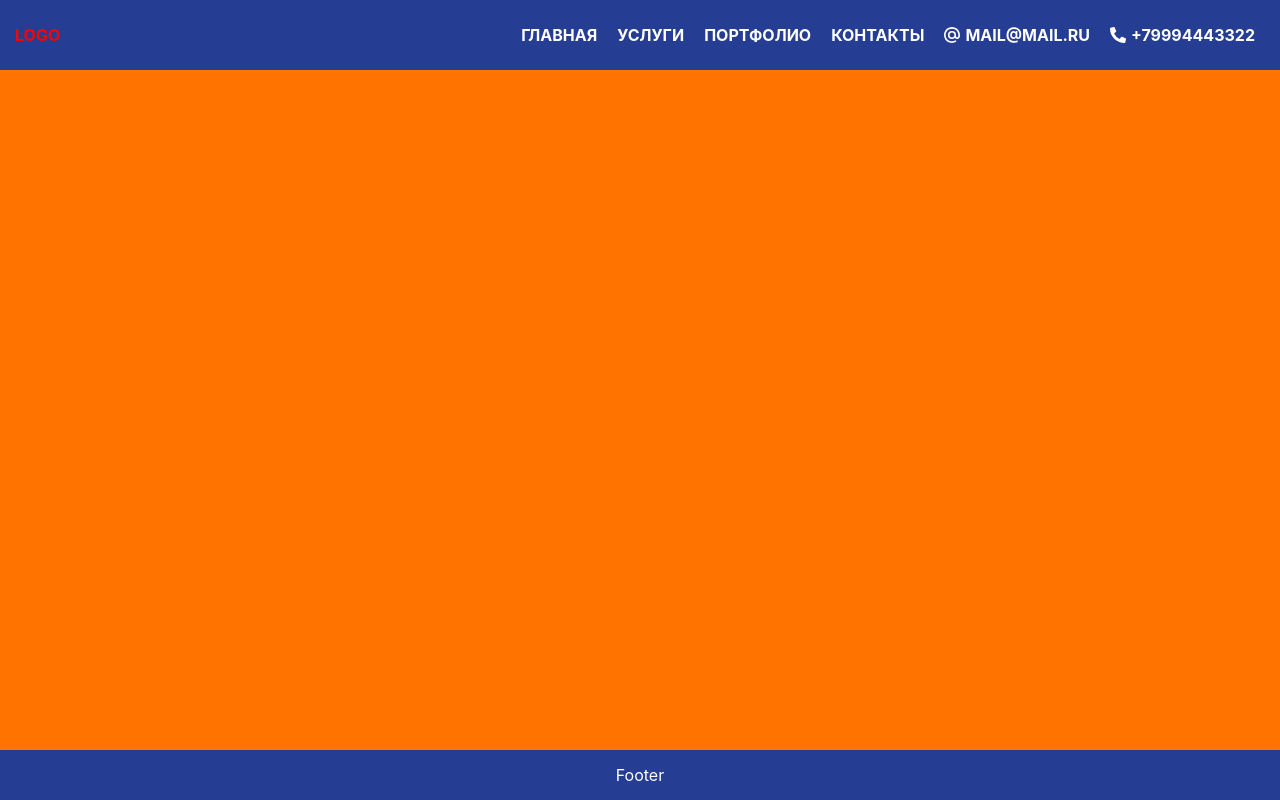
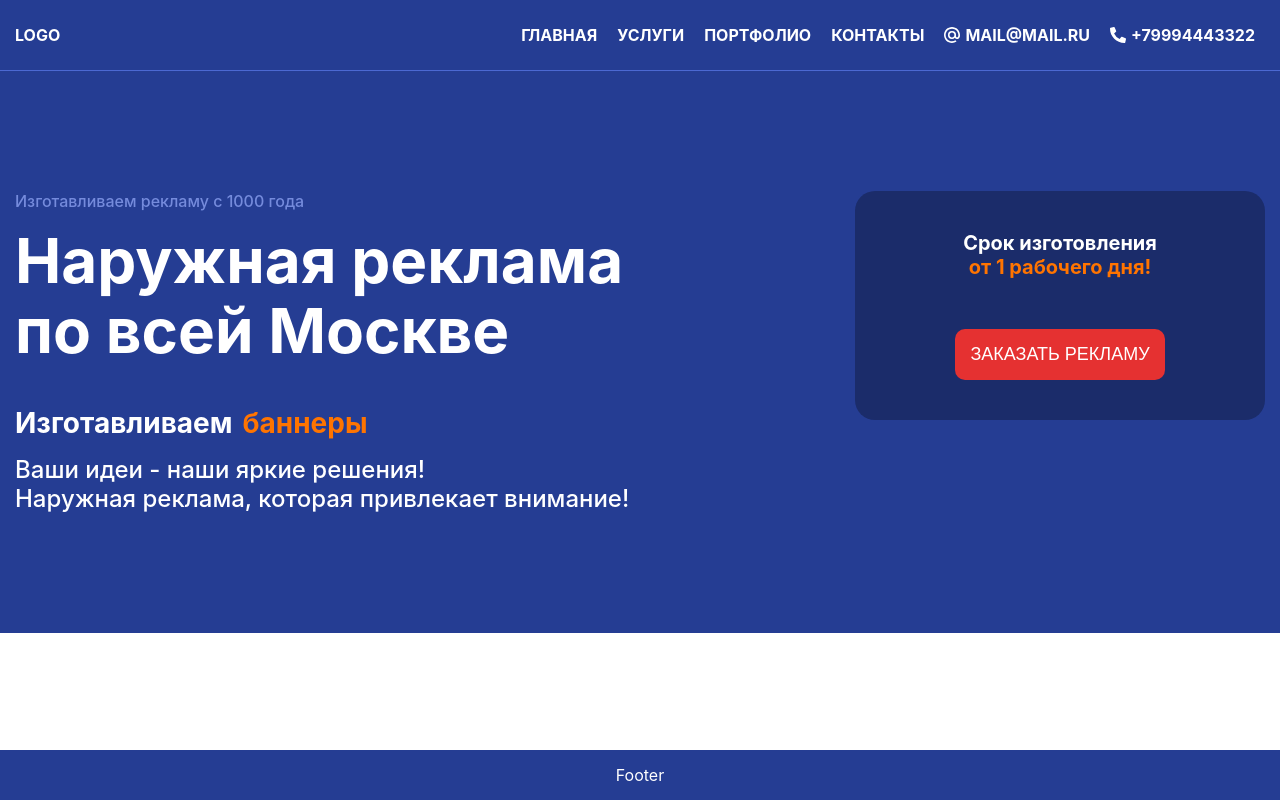
Before and after one commit to ZIKZAGis/TT-Print_outdoor_advertising, a React (Create React App) app: page / in a window 1280 px wide. Built offline with nearby package versions, Linux system fonts and the light colour scheme.

Commit message:
add intro and fix header

```diff
--- a/src/App.jsx
+++ b/src/App.jsx
@@ -1,19 +1,16 @@
 // import logo from './logo.svg';
-import Header from './components/Header/Header';
+import Header from './sections/Header/Header';
+import Intro from './sections/Intro/Intro';
 import './App.scss';
 
 function App() {
   return (
     <div className="App">
       <header className='App_header'>
-        <div className='App_container'>
         <Header/>
-        </div>
       </header>
       <main>
-        <div className='App_container'>
-          Main
-        </div>
+        <Intro/>
       </main>
       <footer>
         <div className='App_container'>
--- a/src/App.scss
+++ b/src/App.scss
@@ -7,8 +7,9 @@
     color: white;
 
     > main {
+        padding-top: 71px;
         flex-grow: 1;
-        background-color: $main-orange;
+        background-color: white;
         text-align: center;
     }
 
@@ -22,7 +23,7 @@
 
 .App_header {
     position: fixed;
-    width: 100%;
+    width: 100vw;
 }
 
 .App_container {
@@ -32,6 +33,10 @@
 }
 
 @media (max-width: $tablet) {
+    .App > main {
+        padding-top: 51px;
+    }
+
     .App_container {
         max-width: 960px;
     }
--- a/src/index.css
+++ b/src/index.css
@@ -16,6 +16,10 @@ body {
   -moz-osx-font-smoothing: grayscale;
 }
 
+main {
+  z-index: -1;
+}
+
 code {
   font-family: source-code-pro, Menlo, Monaco, Consolas, 'Courier New',
     monospace;
--- a/src/components/Header/Header.jsx
+++ b/src/sections/Header/Header.jsx
@@ -16,7 +16,7 @@ const Header = () => {
     }
 
     return (
-        <div className={styles.wrapper}>
+        <div className={`${styles.wrapper} App_container`}>
             <div className={styles.logo}>
                 Logo
             </div>
--- a/src/components/Header/Header.module.scss
+++ b/src/sections/Header/Header.module.scss
@@ -6,6 +6,7 @@
     padding: 0 15px;
     font-weight: bold;
     text-transform: uppercase;
+    border-bottom: 1px solid lighten($main-blue, 20%);
 
     > nav {
         width: 100%;
@@ -15,7 +16,7 @@
 }
 
 .logo {
-    color: red;
+    color: white;
     margin-right: 100px;
     display: flex;
     align-items: center;
@@ -85,7 +86,7 @@
         height: fit-content;
         width: 100%;
         right: -100%;
-        top: 50px;
+        top: 51px;
         transition: $animation;
 
         > li {
@@ -99,10 +100,20 @@
 
     .list_open {
         right: 0;
-        top: 50px;
         background-color: $main-blue;
+
+        &::before {
+            position: absolute;
+            right: 0;
+            top: 0;
+            content: '';
+            width: 100vw;
+            height: 100vh;
+            background-color: black;
+            opacity: 0.7;
+            z-index: -1;
+        }
     }
-
 
     .list_contacts {
         a p {
--- /dev/null
+++ b/src/sections/Intro/Intro.jsx
@@ -0,0 +1,33 @@
+import styles from './Intro.module.scss'
+
+const Intro = () => {
+    return (
+        <div className={styles.intro}>
+            <div className={`${styles.intro_wrapper} App_container`}>
+                <div className={styles.intro_text_block}>
+                    <p>Изготавливаем рекламу с 1000 года</p>
+                    <h1>Наружная реклама<br/> по всей Москве</h1>
+                    <div className={styles.variable_text_block}>
+                        <p className={styles.intro_static}>Изготавливаем</p>
+                        <ul className={styles.list_of_types}>
+                            <li className={styles.type}>Световые короба</li>
+                            <li className={styles.type}>Вывески</li>
+                            <li className={styles.type}>Баннеры</li>
+                            <li className={styles.type}>Сварные конструкции</li>
+                            <li className={styles.type}>Объёмные буквы</li>
+                            <li className={styles.type}>Таблички</li>
+                            <li className={styles.type}>Плоттерную резку</li>
+                        </ul>
+                    </div>
+                    <p>Ваши идеи - наши яркие решения! <br/>Наружная реклама, которая привлекает внимание!</p>
+                </div>
+                <div className={styles.intro_order_block}>
+                    <p>Срок изготовления<br/> <span>от 1 рабочего дня!</span></p>
+                    <button>Заказать рекламу</button>
+                </div>
+            </div>
+        </div>
+    )
+}
+
+export default Intro
--- /dev/null
+++ b/src/sections/Intro/Intro.module.scss
@@ -0,0 +1,168 @@
+@import './../../variables.scss';
+
+.intro {
+    background-color: $main-blue;
+}
+
+.intro_wrapper {
+    display: grid;
+    grid-template-columns: 2fr 1fr;
+    gap: 20px;
+    padding: 120px 15px;
+}
+
+.intro_text_block {
+    text-align: left;
+
+    > p:first-child {
+        font-weight: 500;
+        color: lighten($main-blue, 30%);
+        margin-bottom: 15px;
+    }
+
+    > p:last-child {
+        font-size: 24px;
+        font-weight: 500;
+    }
+
+    h1 {
+        font-size: 62px;
+        line-height: 70px;
+        margin-bottom: 40px;
+    }
+}
+
+.variable_text_block {
+    display: flex;
+    position: relative;
+    padding-right: 230px;
+    width: fit-content;
+    text-align: left;
+}
+
+.intro_static {
+    font-size: 28px;
+    font-weight: bold;
+    margin-bottom: 15px;
+}
+
+.list_of_types {
+    margin-left: 5px;
+
+    .type {
+        $time: 13s;
+        $items: 7;
+        font-size: 28px;
+        font-weight: bold;
+        padding-left: 5px;
+        color: $main-orange;
+        text-transform: lowercase;
+        position: absolute;
+        opacity: 0;
+        white-space: nowrap;
+        animation: $time word-rotation infinite;
+
+        @for $i from 1 through $items {
+            &:nth-child(#{$i}) {
+                animation-delay: ($time / $items) * ($i - 1);
+            }
+        }
+    }
+}
+
+.intro_order_block {
+    background-color: darken($main-blue, 10%);
+    border-radius: 20px;
+    padding: 40px;
+    height: fit-content;
+
+    p {
+        font-size: 20px;
+        font-weight: bold;
+        margin-bottom: 50px;
+
+        span {
+            color: $main-orange;
+        }
+    }
+
+    button {
+        padding: 15px;
+        border: none;
+        border-radius: 10px;
+        background-color: $bt_red;
+        color: white;
+        font-size: 18px;
+        text-transform: uppercase;
+    }
+}
+
+@media (max-width: $tablet) {
+    .intro_wrapper {
+        grid-template-columns: 1fr;
+        gap: 50px;
+        padding: 50px 20px;
+    }
+
+    .intro_order_block {
+        width: fit-content;
+        margin: 0 auto;
+    }
+}
+
+@media (max-width: $mobile) {
+    .intro_text_block {
+        > p:last-child {
+            font-size: 11px;
+            font-weight: 500;
+        }
+
+        h1 {
+            font-size: 28px;
+            line-height: 35px;
+            margin-bottom: 15px;
+        }
+    }
+
+    .intro_order_block {
+        width: 100%;
+    }
+
+    .variable_text_block {
+        padding-right: 20px;
+    }
+
+    .intro_static {
+        font-size: 14px;
+        margin-bottom: 10px;
+    }
+
+    .list_of_types {
+        margin-left: 2px;
+
+        .type {
+            font-size: 14px;
+            padding-left: 2px;
+        }
+    }
+}
+
+
+@keyframes word-rotation {
+    0% {
+        opacity: 0;
+        transform: translateY(-25px);
+    }
+    5% {
+        opacity: 1;
+        transform: translateY(0);
+    }
+    15% {
+        opacity: 1;
+        transform: translateY(0);
+    }
+    20% {
+        opacity: 0;
+        transform: translateY(25px);
+    }
+}
```
Lines whose indentation alone changed are shown as unchanged.
